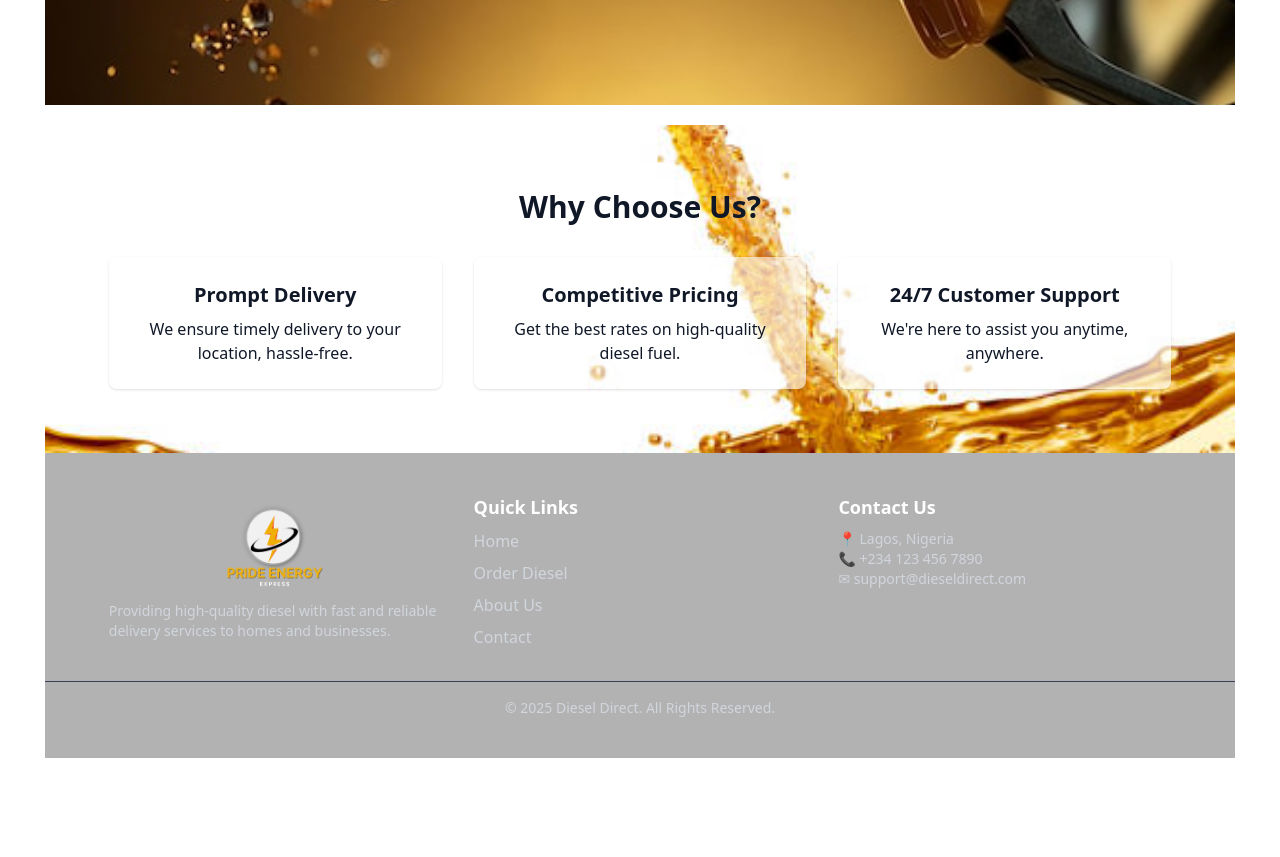
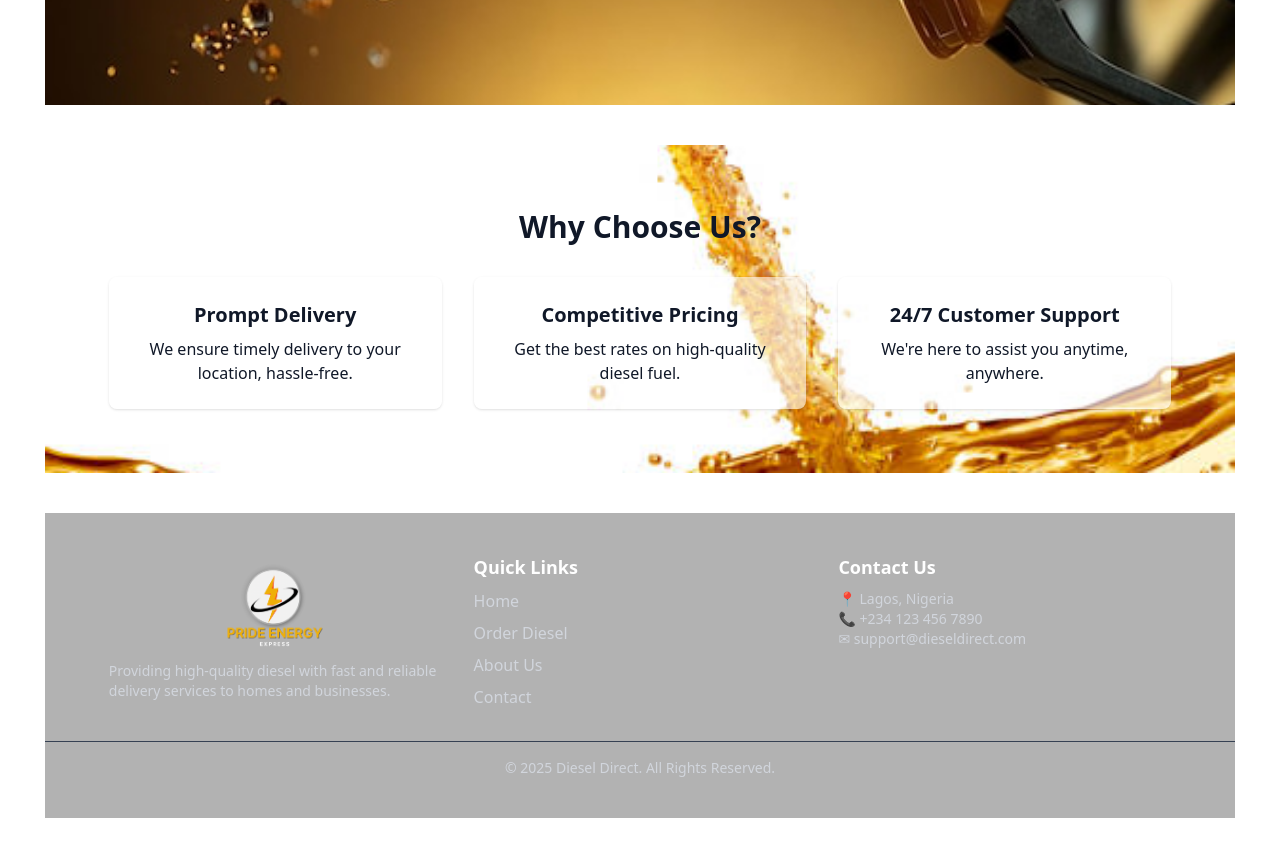
Before and after one commit to itIsMuse/Diesel-site, a React (Vite) app: page / in a window 1280 px wide. Shown: the part 1300-2157 px from the top of the page. Before the commit the page ends 2103 px from the top, so only its background shows below. Built offline with nearby package versions, Linux system fonts and the light colour scheme.

Commit message:
adjusting

```diff
--- a/src/pages/Home.jsx
+++ b/src/pages/Home.jsx
@@ -55,7 +55,7 @@ const Home = () => {
     backgroundSize: "cover",      // Ensures the image covers the entire section
     backgroundPosition: "center", // Centers the image
     backgroundRepeat: "no-repeat" // Prevents repeating
-  }}className="py-16 bg-[#fdfa0f]/90 text-center px-6 md:px-16 mt-5">
+  }}className="py-16 bg-[#fdfa0f]/90 text-center px-6 md:px-16 mt-10 mb-10">
       <h2 className="text-3xl font-bold ">Why Choose Us?</h2>
       <div className="mt-8 grid grid-cols-1 md:grid-cols-3 gap-8">
         <div className="bg-white/60 p-6 rounded-lg shadow">
```
